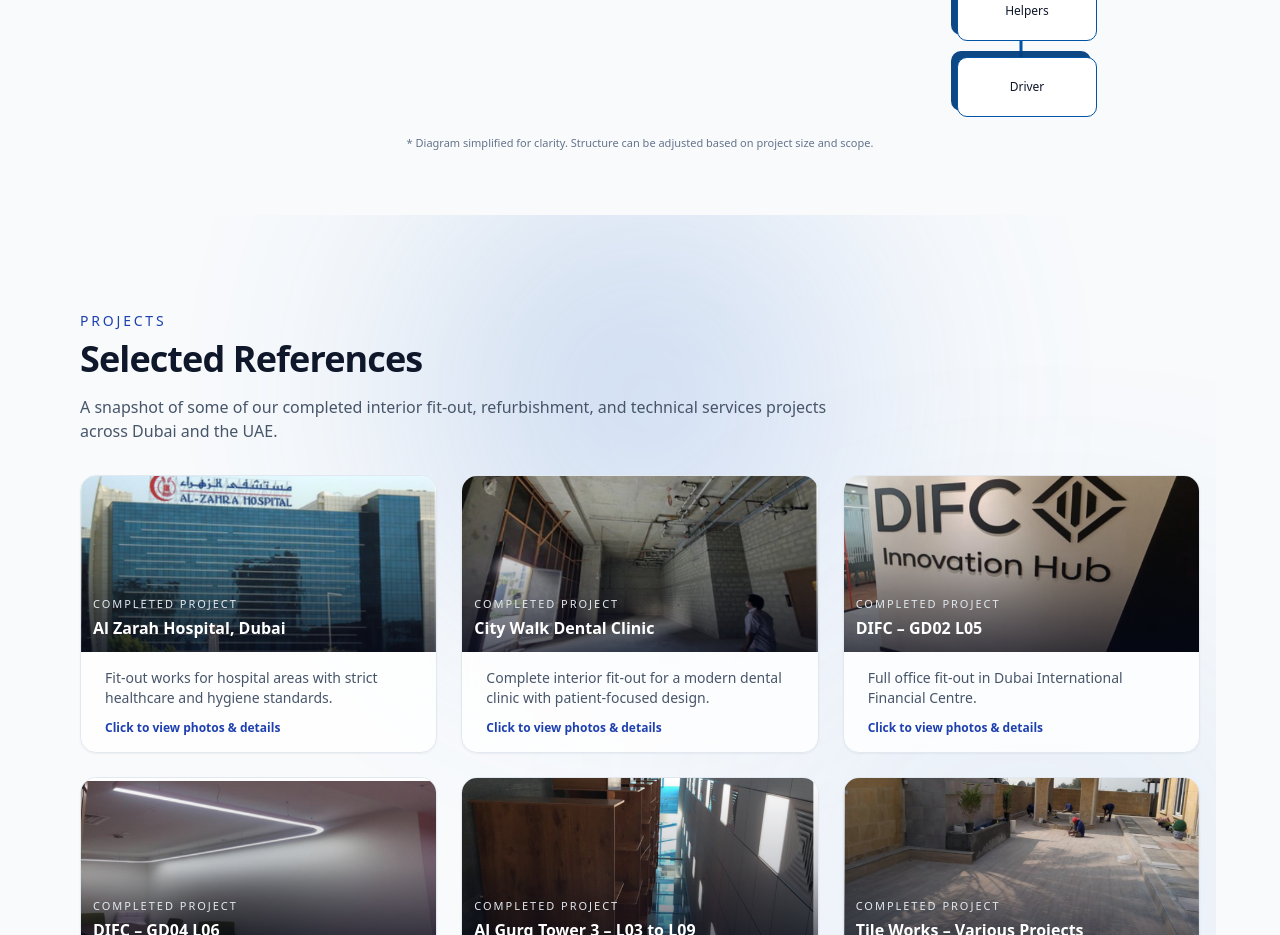
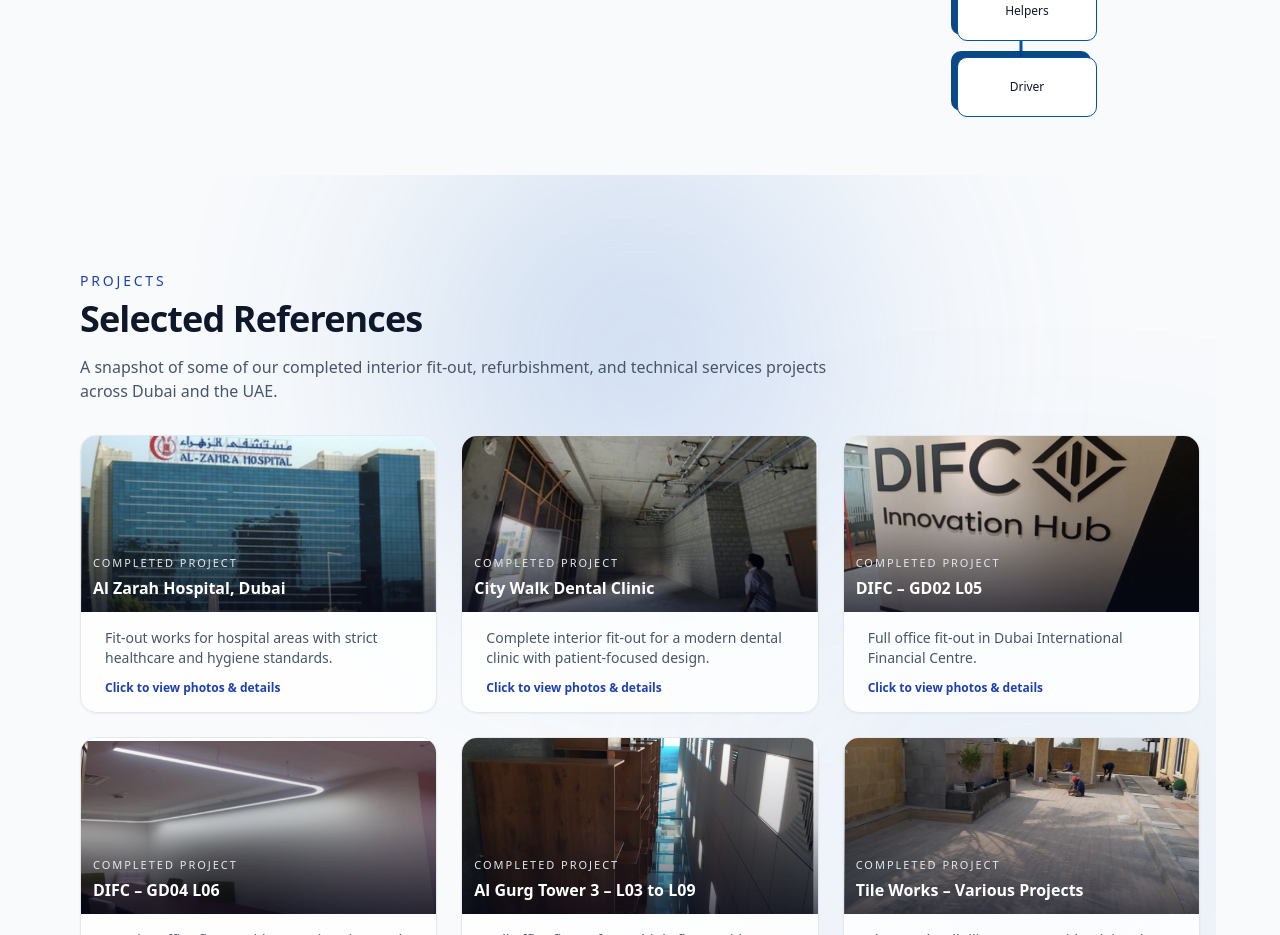
Before and after one commit to pvsameerpvs/sama-al-wathba-technicalservices-web, a Next.js app: page / in a window 1280 px wide. Shown: the part 5660-6595 px from the top of the page. Built offline with nearby package versions, Linux system fonts and the light colour scheme.

Commit message:
fix: remove small contnt

```diff
--- a/components/organizational-structure.tsx
+++ b/components/organizational-structure.tsx
@@ -97,10 +97,6 @@ export function OrganizationalStructureGrid({
         </div>
 
         {/* Small note */}
-        <p className="mt-6 text-[11px] text-slate-500 text-center">
-          * Diagram simplified for clarity. Structure can be adjusted based on
-          project size and scope.
-        </p>
       </div>
     </section>
   );
```
